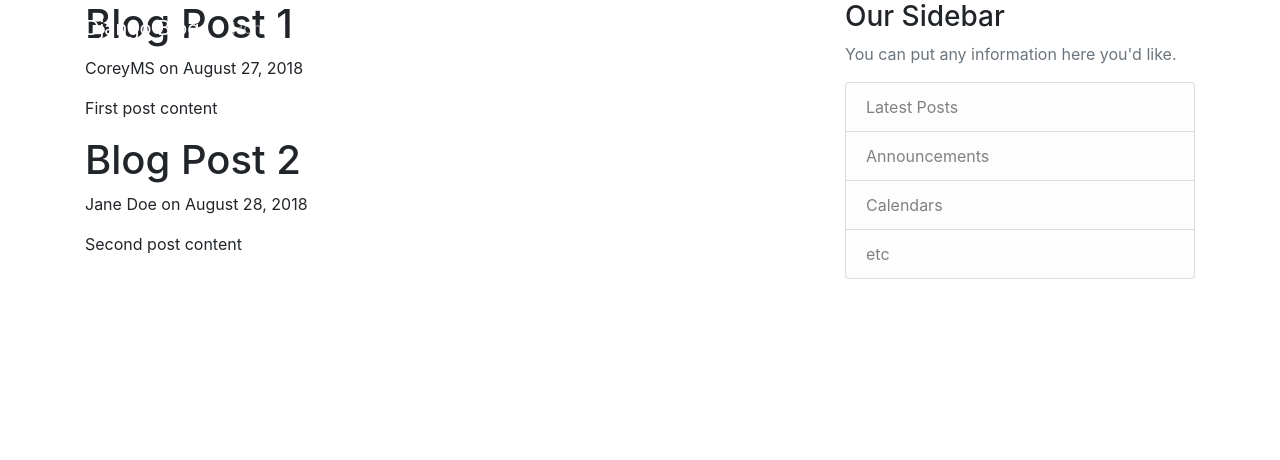
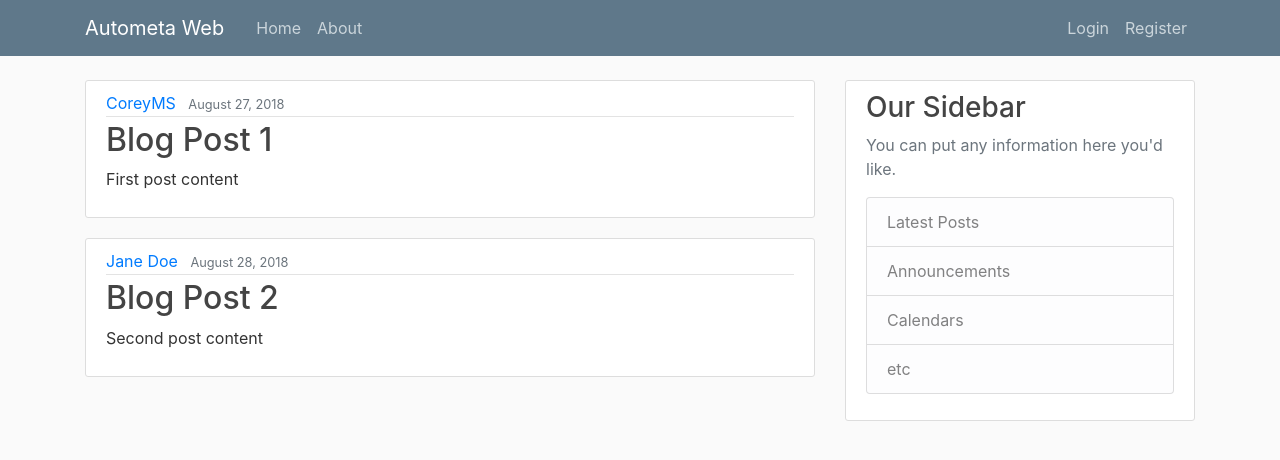
Before and after one commit to KwanLab/Autometa, a Django app: page / in a window 1280 px wide. Shown: the top 460 px of the page. Run offline with Django 3.2, Linux system fonts and the light colour scheme; parts of the project's set-up code (start-up, migrations or seed data) failed here and were passed over; some libraries are stand-ins or nearby versions.

Commit message:
Fix links, add nav-bar, css

```diff
--- a/autometa_website/startpage/templates/startpage/base.html
+++ b/autometa_website/startpage/templates/startpage/base.html
@@ -1,33 +1,38 @@
+{% load static %}
 <!DOCTYPE html>
 <html lang="en">
+
 <head>
   <!-- Required meta tags -->
   <meta charset="utf-8">
   <meta name="viewport" content="width=device-width, initial-scale=1, shrink-to-fit=no">
 
   <!-- Bootstrap CSS -->
-    <link rel="stylesheet" href="https://maxcdn.bootstrapcdn.com/bootstrap/4.0.0/css/bootstrap.min.css" integrity="sha384-Gn5384xqQ1aoWXA+058RXPxPg6fy4IWvTNh0E263XmFcJlSAwiGgFAW/dAiS6JXm" crossorigin="anonymous">
-
+  <link rel="stylesheet" href="https://maxcdn.bootstrapcdn.com/bootstrap/4.0.0/css/bootstrap.min.css"
+    integrity="sha384-Gn5384xqQ1aoWXA+058RXPxPg6fy4IWvTNh0E263XmFcJlSAwiGgFAW/dAiS6JXm" crossorigin="anonymous">
+  <link rel="stylesheet" href="{% static 'startpage/main.css' %}">
   {% if title %}
-        <title>Django Blog - {{ title }}</title>
+      <title>Autometa - {{ title }}</title>
   {% else %}
-        <title>Django Blog</title>
+      <title>Autometa</title>
   {% endif %}
 
 </head>
+
 <body>
   <!-- Navigation Bar-->
   <header class="site-header">
     <nav class="navbar navbar-expand-md navbar-dark bg-steel fixed-top">
       <div class="container">
-            <a class="navbar-brand mr-4" href="/">Django Blog</a>
-            <button class="navbar-toggler" type="button" data-toggle="collapse" data-target="#navbarToggle" aria-controls="navbarToggle" aria-expanded="false" aria-label="Toggle navigation">
+        <a class="navbar-brand mr-4" href="{% url 'startpage-home' %}">Autometa Web</a>
+        <button class="navbar-toggler" type="button" data-toggle="collapse" data-target="#navbarToggle"
+          aria-controls="navbarToggle" aria-expanded="false" aria-label="Toggle navigation">
           <span class="navbar-toggler-icon"></span>
         </button>
         <div class="collapse navbar-collapse" id="navbarToggle">
           <div class="navbar-nav mr-auto">
-                <a class="nav-item nav-link" href="/">Home</a>
-                <a class="nav-item nav-link" href="/about">About</a>
+            <a class="nav-item nav-link" href="{% url 'startpage-home' %}">Home</a>
+            <a class="nav-item nav-link" href="{% url 'startpage-about' %}">About</a>
           </div>
           <!-- Navbar Right Side -->
           <div class="navbar-nav">
@@ -62,9 +67,16 @@
 
   <!-- Optional JavaScript -->
   <!-- jQuery first, then Popper.js, then Bootstrap JS -->
-    <script src="https://code.jquery.com/jquery-3.2.1.slim.min.js" integrity="sha384-KJ3o2DKtIkvYIK3UENzmM7KCkRr/rE9/Qpg6aAZGJwFDMVNA/GpGFF93hXpG5KkN" crossorigin="anonymous"></script>
-    <script src="https://cdnjs.cloudflare.com/ajax/libs/popper.js/1.12.9/umd/popper.min.js" integrity="sha384-ApNbgh9B+Y1QKtv3Rn7W3mgPxhU9K/ScQsAP7hUibX39j7fakFPskvXusvfa0b4Q" crossorigin="anonymous"></script>
-    <script src="https://maxcdn.bootstrapcdn.com/bootstrap/4.0.0/js/bootstrap.min.js" integrity="sha384-JZR6Spejh4U02d8jOt6vLEHfe/JQGiRRSQQxSfFWpi1MquVdAyjUar5+76PVCmYl" crossorigin="anonymous"></script>
+  <script src="https://code.jquery.com/jquery-3.2.1.slim.min.js"
+    integrity="sha384-KJ3o2DKtIkvYIK3UENzmM7KCkRr/rE9/Qpg6aAZGJwFDMVNA/GpGFF93hXpG5KkN"
+    crossorigin="anonymous"></script>
+  <script src="https://cdnjs.cloudflare.com/ajax/libs/popper.js/1.12.9/umd/popper.min.js"
+    integrity="sha384-ApNbgh9B+Y1QKtv3Rn7W3mgPxhU9K/ScQsAP7hUibX39j7fakFPskvXusvfa0b4Q"
+    crossorigin="anonymous"></script>
+  <script src="https://maxcdn.bootstrapcdn.com/bootstrap/4.0.0/js/bootstrap.min.js"
+    integrity="sha384-JZR6Spejh4U02d8jOt6vLEHfe/JQGiRRSQQxSfFWpi1MquVdAyjUar5+76PVCmYl"
+    crossorigin="anonymous"></script>
 
 </body>
+
 </html>
--- a/autometa_website/startpage/templates/startpage/home.html
+++ b/autometa_website/startpage/templates/startpage/home.html
@@ -1,15 +1,15 @@
 {% extends 'startpage/base.html' %}
 {% block content %}
     {% for post in posts %}
-        <h1>
-            {{ post.title }}</h1>
-        <p>
-            {{ post.author }}
-            on
-            {{ post.date_posted}}
-        </p>
-        <p>
-            {{ post.content }}
-        </p>
+        <article class="media content-section">
+        <div class="media-body">
+            <div class="article-metadata">
+            <a class="mr-2" href="#">{{ post.author }}</a>
+            <small class="text-muted">{{ post.date_posted }}</small>
+            </div>
+            <h2><a class="article-title" href="#">{{ post.title }}</a></h2>
+            <p class="article-content">{{ post.content }}</p>
+        </div>
+        </article>
     {% endfor %}
 {% endblock content %}
--- a/autometa_website/startpage/urls.py
+++ b/autometa_website/startpage/urls.py
@@ -2,6 +2,6 @@
 from . import views
 
 urlpatterns = [
-    path('', views.startpage, name='startpage'),
-    path('about/', views.about, name='about'),
+    path('', views.startpage, name='startpage-home'),
+    path('about/', views.about, name='startpage-about'),
 ]
```
Lines whose indentation alone changed are shown as unchanged.
